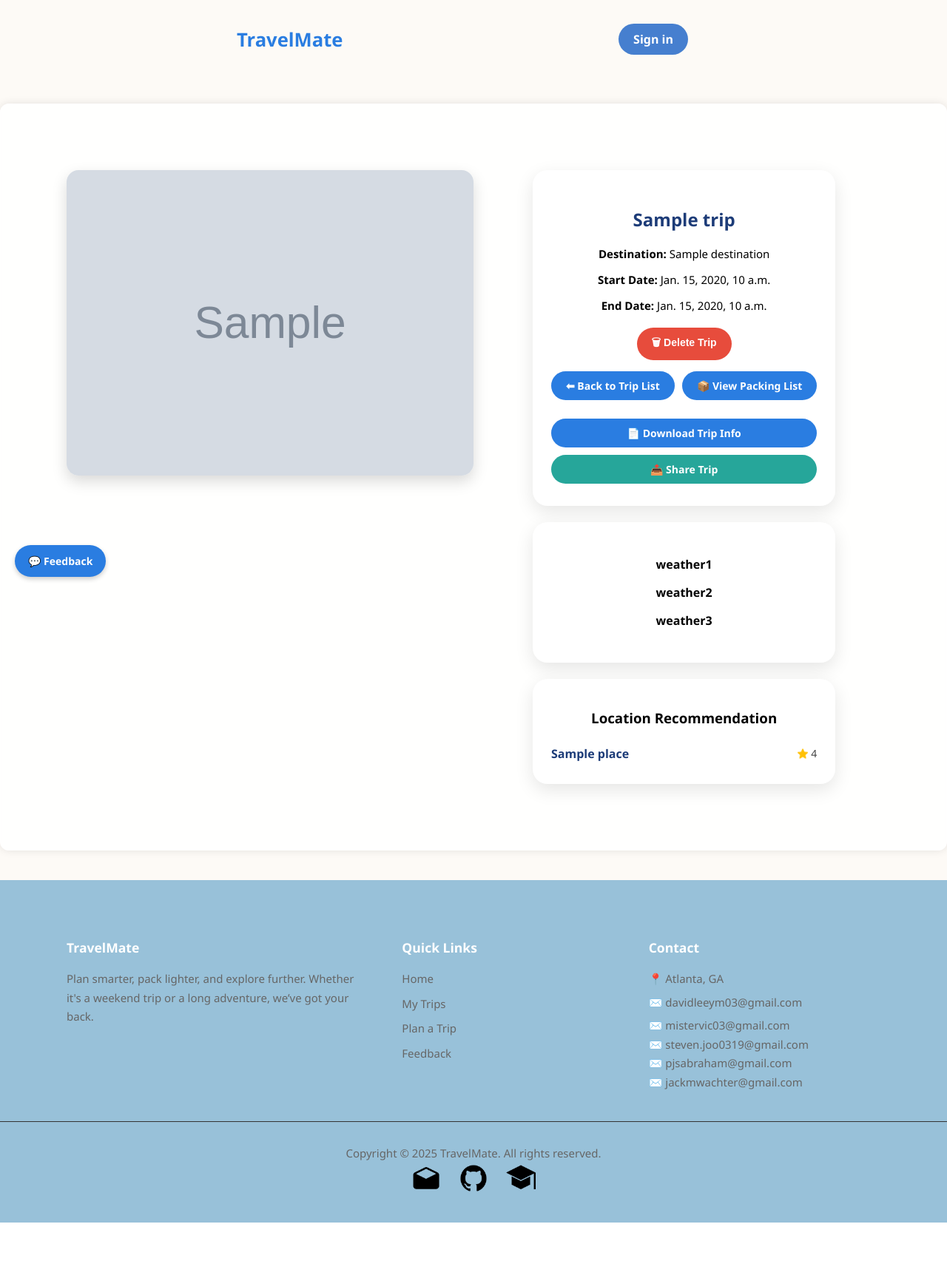
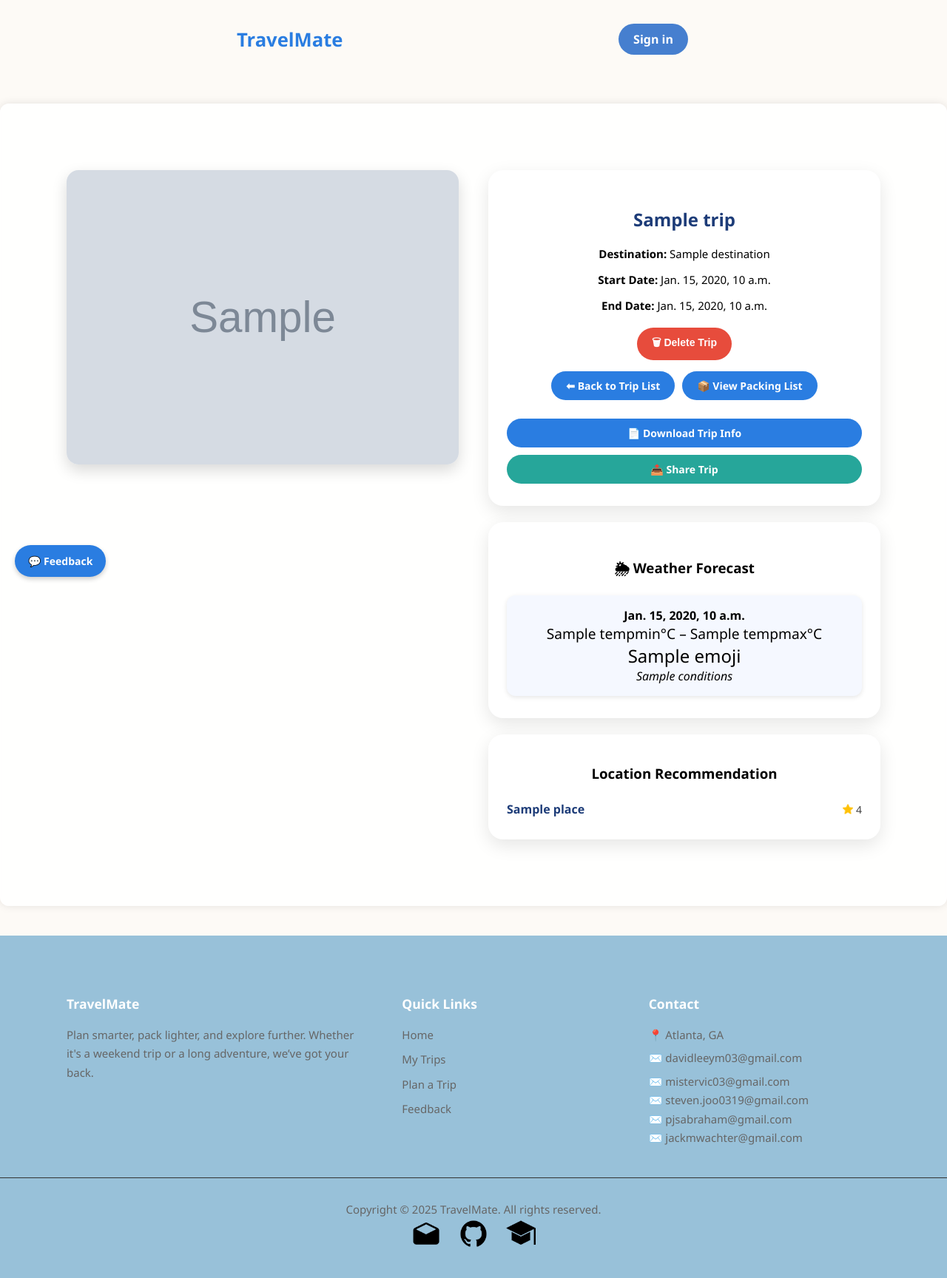
Before and after one commit to steve0joo/TravelMate, a Django app: template trips/templates/trips/trip_detail.html in a window 1280 px wide. Shown: the whole page at 74% size. Before the commit the page ends 1653 px from the top, so only its background shows below. Run offline with Django 3.2, Linux system fonts and the light colour scheme; the template is opened without the code that fills it: most values are stand-ins (such as "Sample title", 1, 10 or a date in 2020); grey boxes marked "Sample" are stand-in pictures.

Commit message:
Weather information implemented

```diff
--- a/trips/templates/trips/trip_detail.html
+++ b/trips/templates/trips/trip_detail.html
@@ -148,8 +148,8 @@
                 <img src="{{ photo_url }}" alt="Photo of {{ trip.destination }}">
             {% endif %}
         </div>
-        <br>
-        <div class="trip-details">
+
+        <div class="trip-details" style="flex: 1;">
             <div class="trip-card">
                 <h2>{{ trip.name }}</h2>
                 <p><strong>Destination:</strong> {{ trip.destination }}</p>
@@ -173,9 +173,21 @@
             </div>
             <br>
             <div class="weather-card">
-                <p><strong>weather1</strong></p>
-                <p><strong>weather2</strong></p>
-                <p><strong>weather3</strong></p>
+                <h3>🌦 Weather Forecast</h3>
+                {% if weather %}
+                    <div style="display: flex; flex-wrap: wrap; gap: 1rem; justify-content: center;">
+                        {% for day in weather %}
+                            <div style="flex: 1 1 200px; background: #f5f8ff; border-radius: 12px; padding: 1rem; box-shadow: 0 2px 6px rgba(0,0,0,0.1); text-align: center;">
+                                <strong>{{ day.datetime }}</strong><br>
+                                <span style="font-size: 1.2em;">{{ day.tempmin }}°C – {{ day.tempmax }}°C</span><br>
+                                <span style="font-size: 1.5em;">{{ day.emoji }}</span><br>
+                                <em>{{ day.conditions }}</em>
+                            </div>
+                        {% endfor %}
+                    </div>
+                {% else %}
+                    <p>No weather data available for this trip.</p>
+                {% endif %}
             </div>
             <br>
             <div class="recommendation-card">
```
Also changed, not shown: trips/views.py (+25 -2 lines), db.sqlite3.
